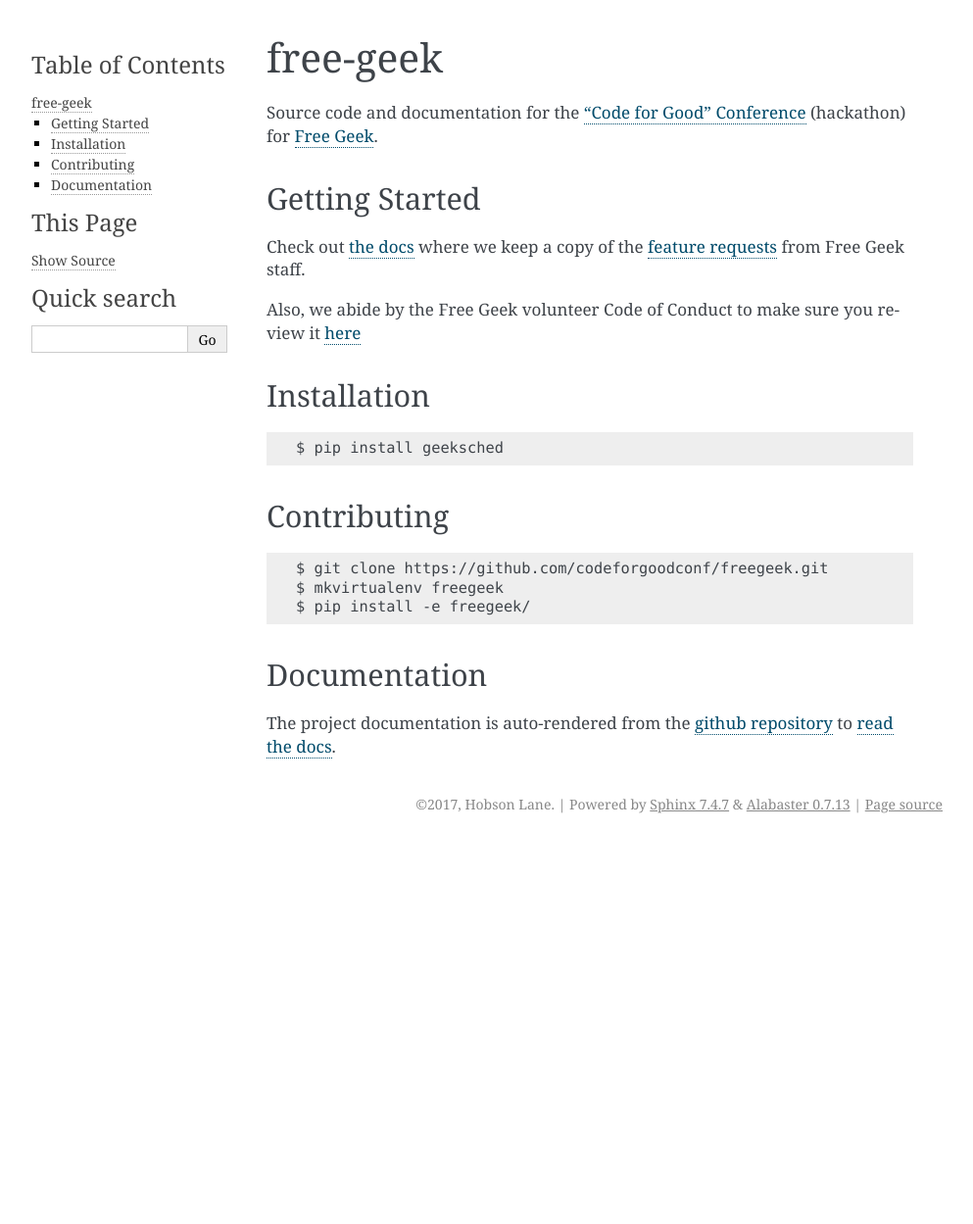
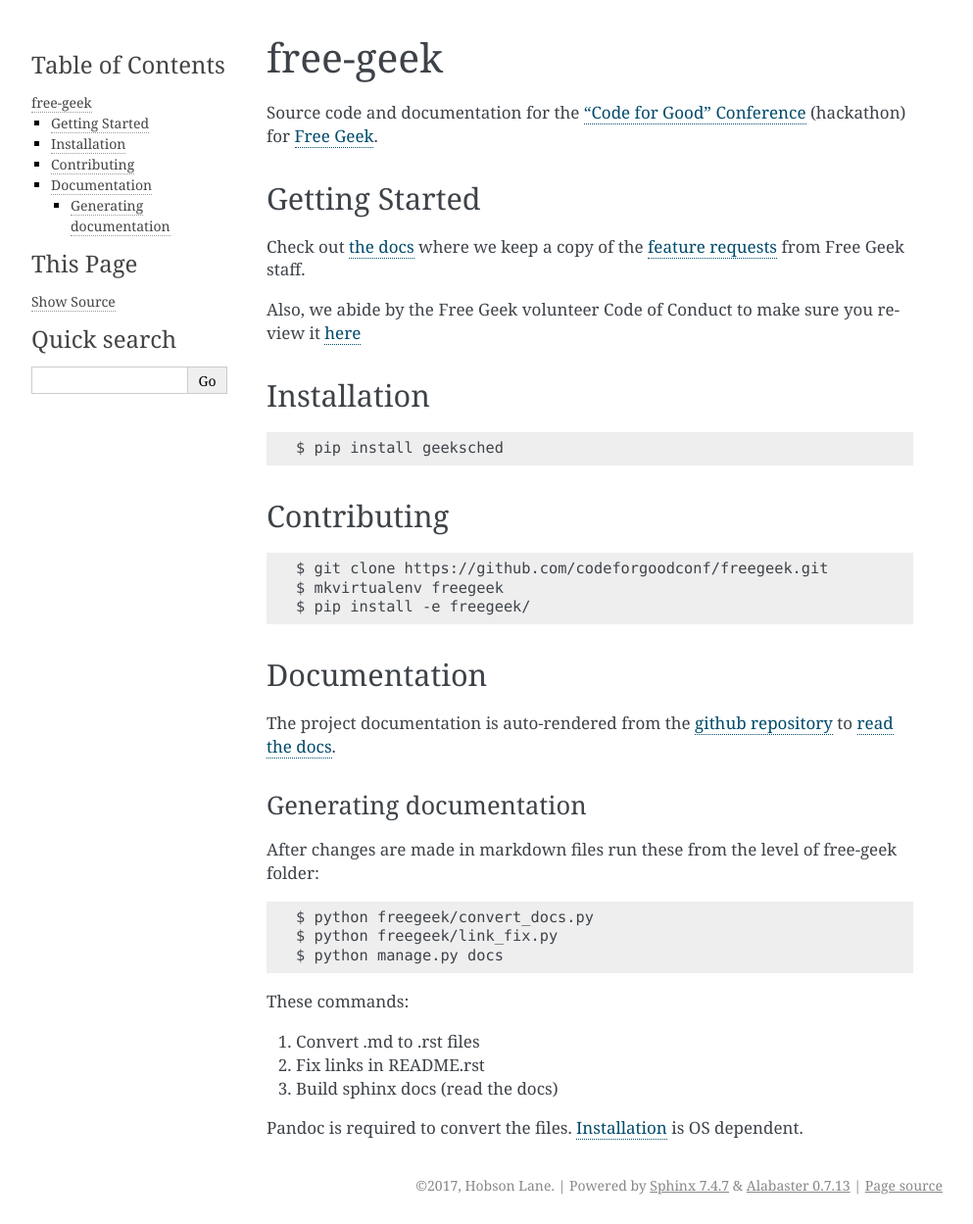
Before and after one commit to codeforgoodconf/free-geek, a Sphinx documentation site: the page built from docs/README.rst, in a window 1280 px wide. Shown: the whole page at 98% size, without its empty margins (148-1141 px from the left). Built offline with Sphinx 7.4.7, drawn with Linux system fonts in a browser that asks for light colours; formulas are drawn with MathJax 3; pages that are not in the unit, such as notebooks, are missing from menus; before the commit the page ends 900 px from its top, so only the background shows below that.

Commit message:
Remove pandoc
Pandoc installation is system specific, unlike conda install makes it seem. Added comment about installation to README.

```diff
--- a/docs/README.rst
+++ b/docs/README.rst
@@ -37,3 +37,24 @@
 The project documentation is auto-rendered from the `github
 repository <https://github.com/codeforgoodconf/free-geek>`__ to `read
 the docs <https://readthedocs.org/projects/free-geek/>`__.
+
+Generating documentation
+~~~~~~~~~~~~~~~~~~~~~~~~
+
+After changes are made in markdown files run these from the level of
+free-geek folder:
+
+.. code:: bash
+
+    $ python freegeek/convert_docs.py
+    $ python freegeek/link_fix.py
+    $ python manage.py docs
+
+These commands:
+
+1. Convert .md to .rst files
+2. Fix links in README.rst
+3. Build sphinx docs (read the docs)
+
+Pandoc is required to convert the files.
+`Installation <http://pandoc.org/installing.html>`__ is OS dependent.
--- a/requirements.txt
+++ b/requirements.txt
@@ -6,4 +6,3 @@
 gunicorn==19.7.1
 psycopg2>=2.7.3<2.8.0
 pypandoc==1.4
-pyndoc==1.19.2
```
Also changed, not shown: README.md (+16 -0 lines).
